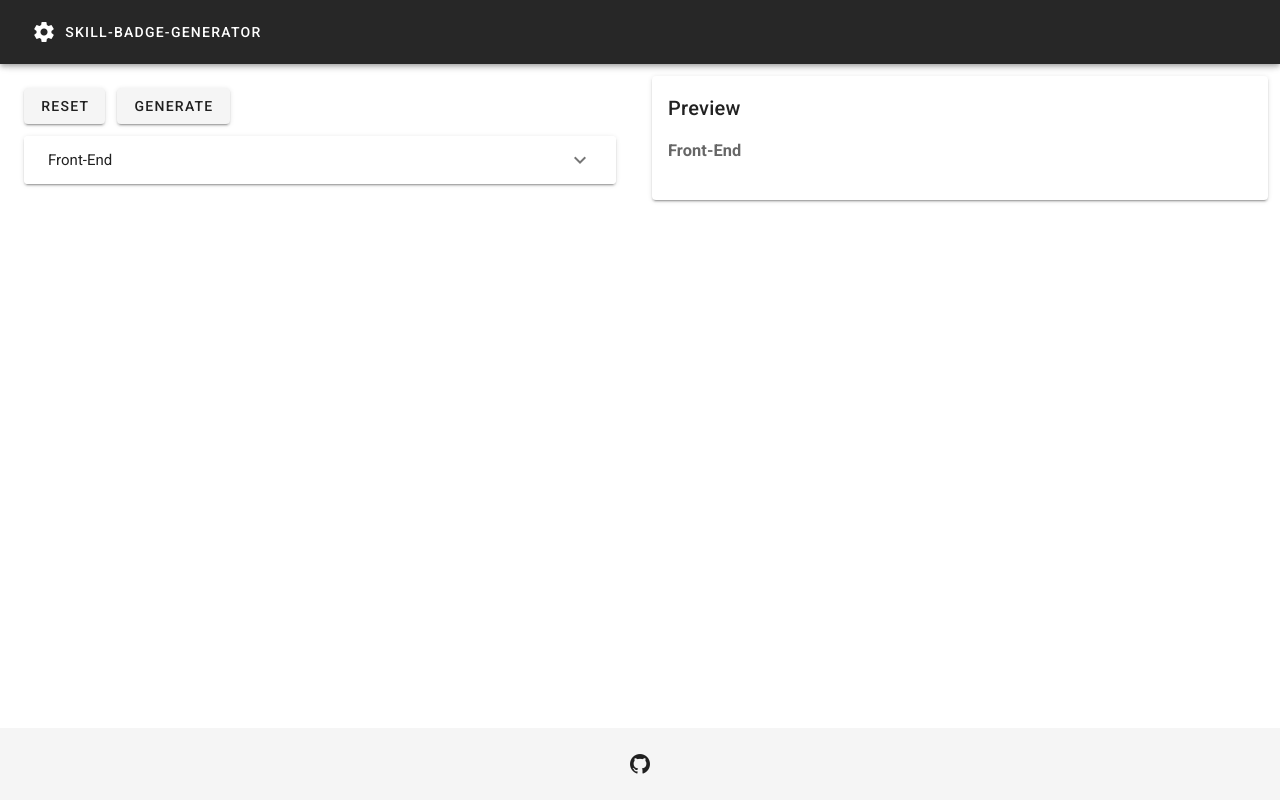
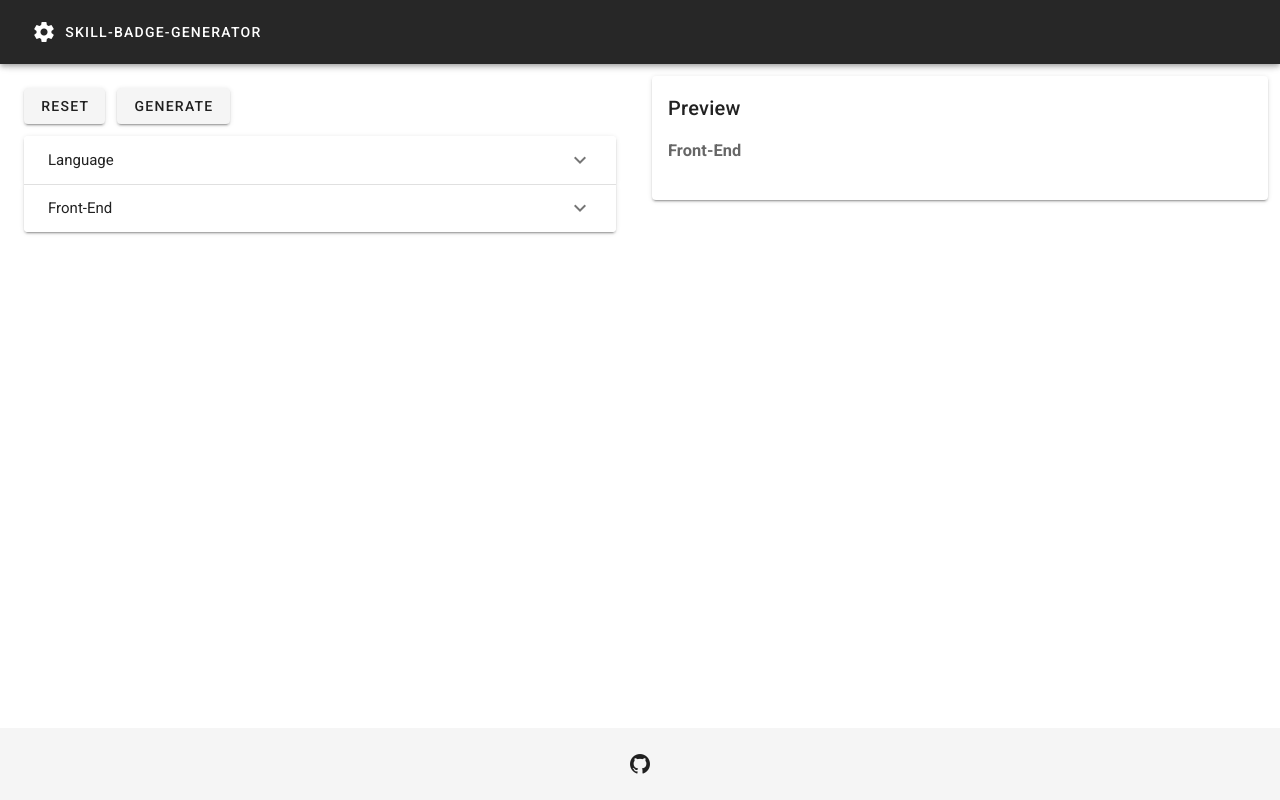
Before and after one commit to proceane/skill-badge-generator, a Vue app: page / in a window 1280 px wide. Built offline with nearby package versions, Linux system fonts and the light colour scheme.

Commit message:
add language skill area in SelectArea

```diff
--- a/src/components/SelectArea.vue
+++ b/src/components/SelectArea.vue
@@ -2,6 +2,14 @@
 <!-- 로고 유형은 여기에서 구현후 html 생성 코드에 파라미터로 추가 -->
   <v-row class="ml-3 mr-3">
     <v-expansion-panels>
+      <v-expansion-panel class="">
+        <v-expansion-panel-header>Language</v-expansion-panel-header>
+        <v-expansion-panel-content>
+          <v-container fluid>
+              <LangSkillCheckBox @selectSkillList="sendLangSkillList"/>
+          </v-container>
+        </v-expansion-panel-content>
+      </v-expansion-panel>
       <v-expansion-panel class="">
         <v-expansion-panel-header>Front-End</v-expansion-panel-header>
         <v-expansion-panel-content>
@@ -16,17 +24,23 @@
 
 <script>
 import SkillCheckBox from './SkillCheckBox';
+import LangSkillCheckBox from './LangSkillCheckBox';
 import listToHtml from '../function/convertListToHtml';
 import listToMarkdown from '../function/convertListToMarkdown';
 
 export default {
   components: {
     SkillCheckBox,
+    LangSkillCheckBox,
   },
   methods: {
     sendSkillList(skillList) {
       this.$emit('sendHtmlSkillList', listToHtml(skillList));
       this.$emit('sendMarkdownSkillList', listToMarkdown(skillList));
+    },
+    sendLangSkillList(skillList) {
+      this.$emit('sendHtmlLangSkillList', listToHtml(skillList));
+      this.$emit('sendMarkdownLangSkillList', listToMarkdown(skillList));
     }
   },
 }
```
